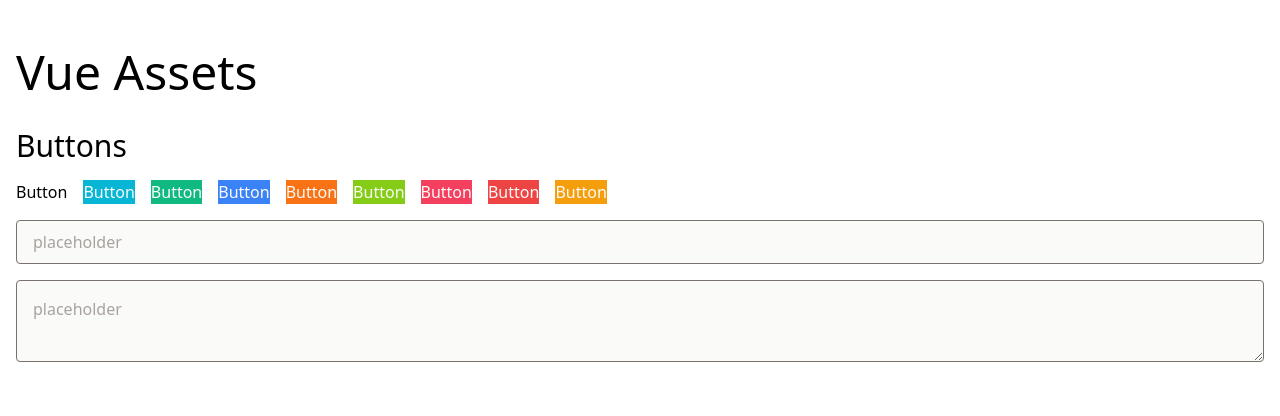
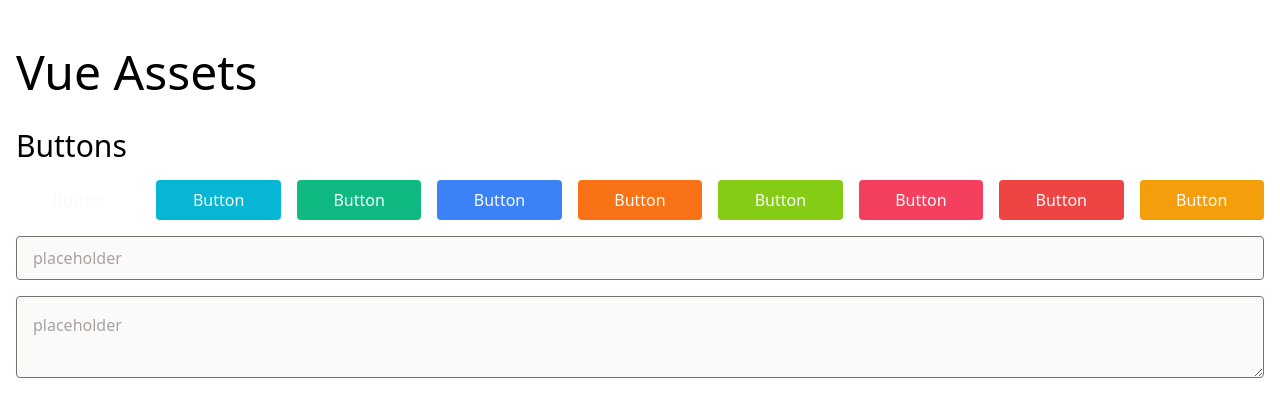
Before and after one commit to ykob/vue-assets, a Vue app: page / in a window 1280 px wide. Shown: the top 416 px of the page. Built offline with nearby package versions, Linux system fonts and the light colour scheme; the HTML template or start-up script is replaced by a standard one.

Commit message:
added ButtonBlock component.

```diff
--- /dev/null
+++ b/src/components/button/ButtonBlock.vue
@@ -0,0 +1,42 @@
+<template>
+  <button-basics
+    v-bind="$attrs"
+    :class="classnames"
+    :tag="tag"
+    :to="to"
+    @click="$emit('click', $event)"
+  >
+    <slot />
+  </button-basics>
+</template>
+
+<script lang="ts">
+import { defineComponent } from 'vue'
+import ButtonBasics from './ButtonBasics.vue'
+
+export default defineComponent({
+  name: 'ButtonBlock',
+  components: {
+    ButtonBasics,
+  },
+  props: {
+    isLoading: {
+      type: Boolean,
+      default: false,
+    },
+    tag: {
+      type: String,
+      default: 'button',
+    },
+    to: {
+      type: String,
+      default: '',
+    },
+  },
+  computed: {
+    classnames(): string[] {
+      return ['h-10', 'px-4', 'rounded', 'text-neutral-50', 'w-full']
+    },
+  },
+})
+</script>
--- a/src/views/ViewHome.vue
+++ b/src/views/ViewHome.vue
@@ -1,29 +1,29 @@
 <template>
   <h2 class="mb-4 text-3xl">Buttons</h2>
   <div class="flex gap-4 mb-4">
-    <ButtonBasics> Button </ButtonBasics>
-    <ButtonBasics class="text-neutral-50 bg-primary-500"> Button </ButtonBasics>
-    <ButtonBasics class="text-neutral-50 bg-secondary-500">
+    <button-block> Button </button-block>
+    <button-block class="text-neutral-50 bg-primary-500"> Button </button-block>
+    <button-block class="text-neutral-50 bg-secondary-500">
       Button
-    </ButtonBasics>
-    <ButtonBasics class="text-neutral-50 bg-information-500">
+    </button-block>
+    <button-block class="text-neutral-50 bg-information-500">
       Button
-    </ButtonBasics>
-    <ButtonBasics class="text-neutral-50 bg-attention-500">
+    </button-block>
+    <button-block class="text-neutral-50 bg-attention-500">
       Button
-    </ButtonBasics>
-    <ButtonBasics class="text-neutral-50 bg-success-500"> Button </ButtonBasics>
-    <ButtonBasics class="text-neutral-50 bg-destructive-500">
+    </button-block>
+    <button-block class="text-neutral-50 bg-success-500"> Button </button-block>
+    <button-block class="text-neutral-50 bg-destructive-500">
       Button
-    </ButtonBasics>
-    <ButtonBasics class="text-neutral-50 bg-error-500"> Button </ButtonBasics>
-    <ButtonBasics class="text-neutral-50 bg-warning-500"> Button </ButtonBasics>
+    </button-block>
+    <button-block class="text-neutral-50 bg-error-500"> Button </button-block>
+    <button-block class="text-neutral-50 bg-warning-500"> Button </button-block>
   </div>
   <div class="flex flex-col gap-4 mb-4">
-    <InputText v-model="inputText" placeholder="placeholder" />
+    <input-text v-model="inputText" placeholder="placeholder" />
   </div>
   <div class="flex flex-col gap-4">
-    <InputMultilineText
+    <input-multiline-text
       v-model="InputMultilineText"
       placeholder="placeholder"
     />
@@ -32,14 +32,14 @@
 
 <script lang="ts">
 import { defineComponent } from 'vue'
-import ButtonBasics from '@/components/button/ButtonBasics.vue'
+import ButtonBlock from '@/components/button/ButtonBlock.vue'
 import InputMultilineText from '@/components/input/InputMultilineText.vue'
 import InputText from '@/components/input/InputText.vue'
 
 export default defineComponent({
   name: 'ViewHome',
   components: {
-    ButtonBasics,
+    ButtonBlock,
     InputMultilineText,
     InputText,
   },
```
